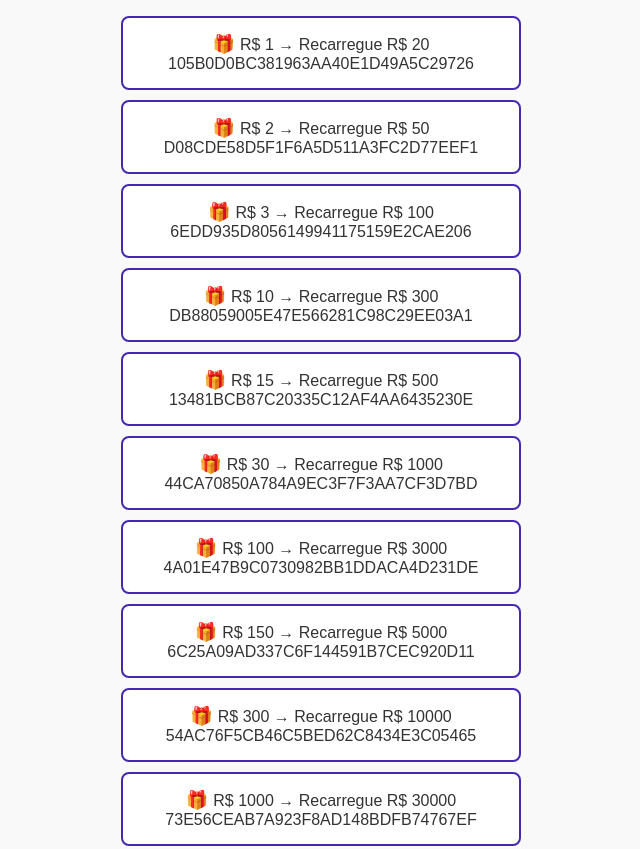
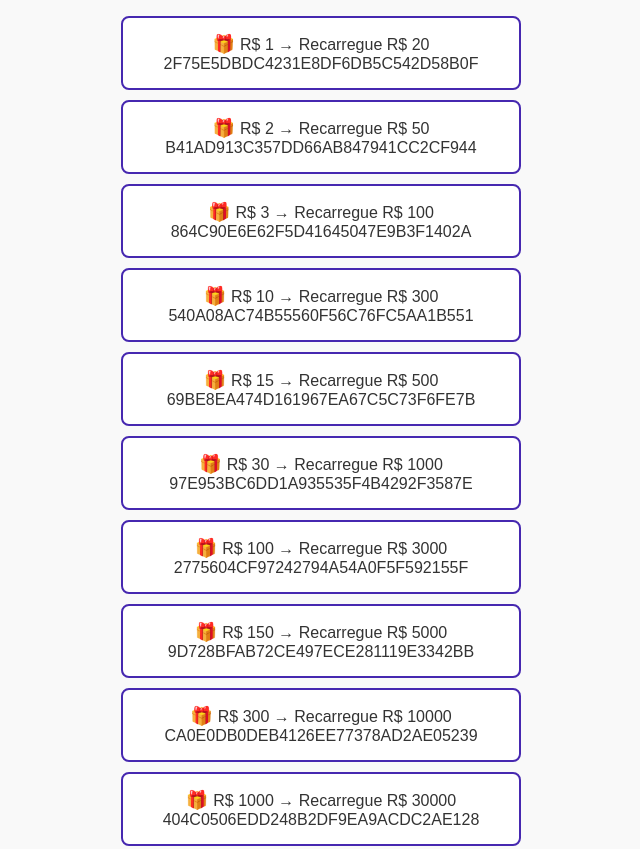
Before and after one commit to hs51gm/678, a plain HTML site: page index.html in a window 1280 px wide. Shown: the part 343-1192 px from the top of the page, without its empty margins (319-959 px from the left). Drawn offline with Linux system fonts and the light colour scheme.

Commit message:
Add files via upload

```diff
--- a/index.html
+++ b/index.html
@@ -96,45 +96,45 @@
   <h3>CLIQUE NOS CÓDIGOS PARA COPIÁ-LOS AUTOMATICAMENTE</h3>
 
   <!-- Code Items -->
-  <div class="code-item" onclick="copyToClipboard('105B0D0BC381963AA40E1D49A5C29726')">
+  <div class="code-item" onclick="copyToClipboard('2F75E5DBDC4231E8DF6DB5C542D58B0F')">
     <span class="gift-icon">🎁</span>R$ 1 → Recarregue R$ 20<br>
-    105B0D0BC381963AA40E1D49A5C29726
+    2F75E5DBDC4231E8DF6DB5C542D58B0F
   </div>
-  <div class="code-item" onclick="copyToClipboard('D08CDE58D5F1F6A5D511A3FC2D77EEF1')">
+  <div class="code-item" onclick="copyToClipboard('B41AD913C357DD66AB847941CC2CF944')">
     <span class="gift-icon">🎁</span>R$ 2 → Recarregue R$ 50<br>
-    D08CDE58D5F1F6A5D511A3FC2D77EEF1
+    B41AD913C357DD66AB847941CC2CF944
   </div>
-  <div class="code-item" onclick="copyToClipboard('6EDD935D8056149941175159E2CAE206')">
+  <div class="code-item" onclick="copyToClipboard('864C90E6E62F5D41645047E9B3F1402A')">
     <span class="gift-icon">🎁</span>R$ 3 → Recarregue R$ 100<br>
-    6EDD935D8056149941175159E2CAE206
+    864C90E6E62F5D41645047E9B3F1402A
   </div>
-  <div class="code-item" onclick="copyToClipboard('DB88059005E47E566281C98C29EE03A1')">
+  <div class="code-item" onclick="copyToClipboard('540A08AC74B55560F56C76FC5AA1B551')">
     <span class="gift-icon">🎁</span>R$ 10 → Recarregue R$ 300<br>
-    DB88059005E47E566281C98C29EE03A1
+    540A08AC74B55560F56C76FC5AA1B551
   </div>
-  <div class="code-item" onclick="copyToClipboard('13481BCB87C20335C12AF4AA6435230E')">
+  <div class="code-item" onclick="copyToClipboard('69BE8EA474D161967EA67C5C73F6FE7B')">
     <span class="gift-icon">🎁</span>R$ 15 → Recarregue R$ 500<br>
-    13481BCB87C20335C12AF4AA6435230E
+    69BE8EA474D161967EA67C5C73F6FE7B
   </div>
-  <div class="code-item" onclick="copyToClipboard('44CA70850A784A9EC3F7F3AA7CF3D7BD')">
+  <div class="code-item" onclick="copyToClipboard('97E953BC6DD1A935535F4B4292F3587E')">
     <span class="gift-icon">🎁</span>R$ 30 → Recarregue R$ 1000<br>
-    44CA70850A784A9EC3F7F3AA7CF3D7BD
+    97E953BC6DD1A935535F4B4292F3587E
   </div>
-  <div class="code-item" onclick="copyToClipboard('4A01E47B9C0730982BB1DDACA4D231DE')">
+  <div class="code-item" onclick="copyToClipboard('2775604CF97242794A54A0F5F592155F')">
     <span class="gift-icon">🎁</span>R$ 100 → Recarregue R$ 3000<br>
-    4A01E47B9C0730982BB1DDACA4D231DE
+    2775604CF97242794A54A0F5F592155F
   </div>
-  <div class="code-item" onclick="copyToClipboard('6C25A09AD337C6F144591B7CEC920D11')">
+  <div class="code-item" onclick="copyToClipboard('9D728BFAB72CE497ECE281119E3342BB')">
     <span class="gift-icon">🎁</span>R$ 150 → Recarregue R$ 5000<br>
-    6C25A09AD337C6F144591B7CEC920D11
+    9D728BFAB72CE497ECE281119E3342BB
   </div>
-  <div class="code-item" onclick="copyToClipboard('54AC76F5CB46C5BED62C8434E3C05465')">
+  <div class="code-item" onclick="copyToClipboard('CA0E0DB0DEB4126EE77378AD2AE05239')">
     <span class="gift-icon">🎁</span>R$ 300 → Recarregue R$ 10000<br>
-    54AC76F5CB46C5BED62C8434E3C05465
+    CA0E0DB0DEB4126EE77378AD2AE05239
   </div>
-  <div class="code-item" onclick="copyToClipboard('73E56CEAB7A923F8AD148BDFB74767EF')">
+  <div class="code-item" onclick="copyToClipboard('404C0506EDD248B2DF9EA9ACDC2AE128')">
     <span class="gift-icon">🎁</span>R$ 1000 → Recarregue R$ 30000<br>
-    73E56CEAB7A923F8AD148BDFB74767EF
+    404C0506EDD248B2DF9EA9ACDC2AE128
   </div>
 
   <div class="note">
```
